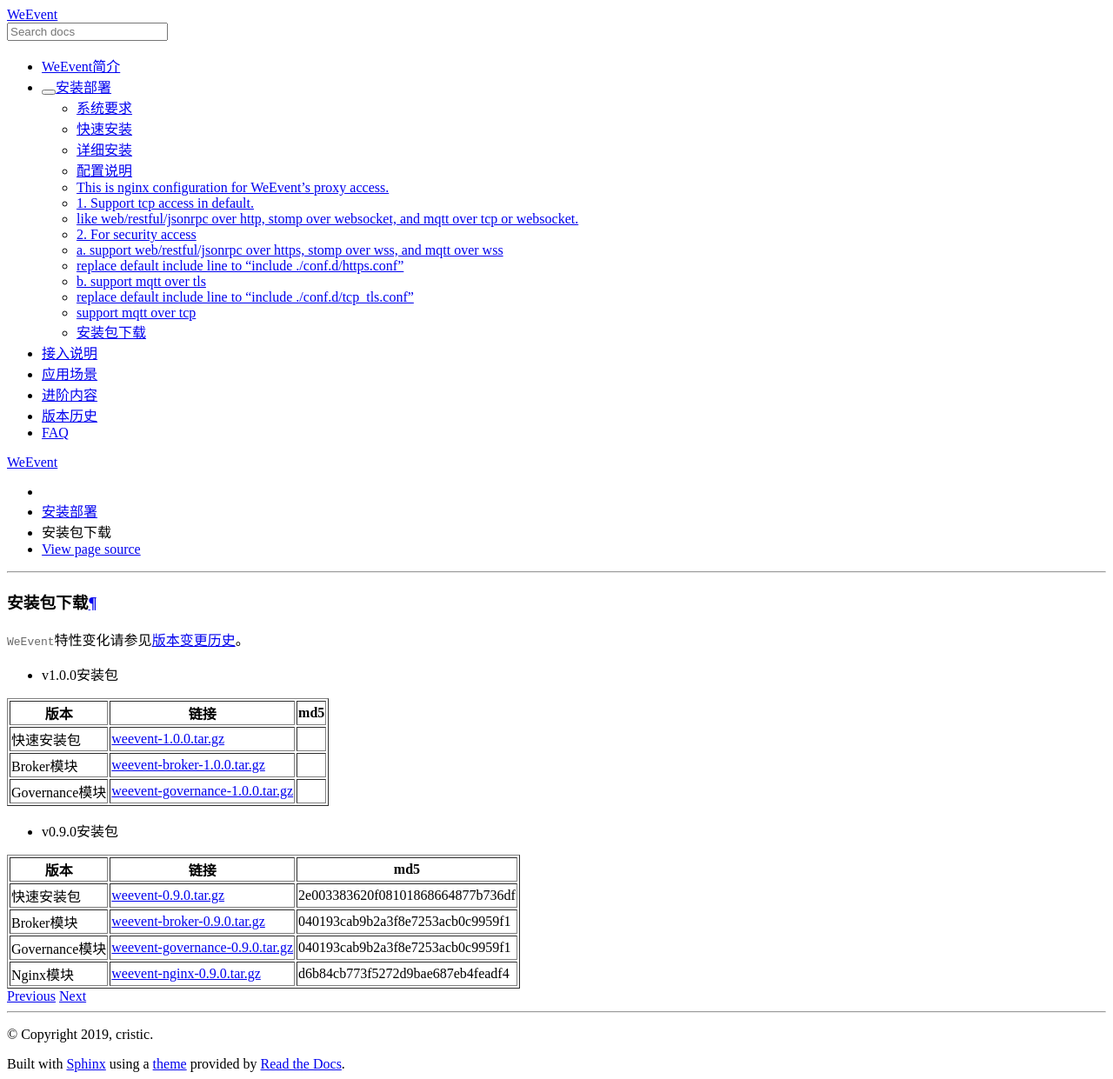
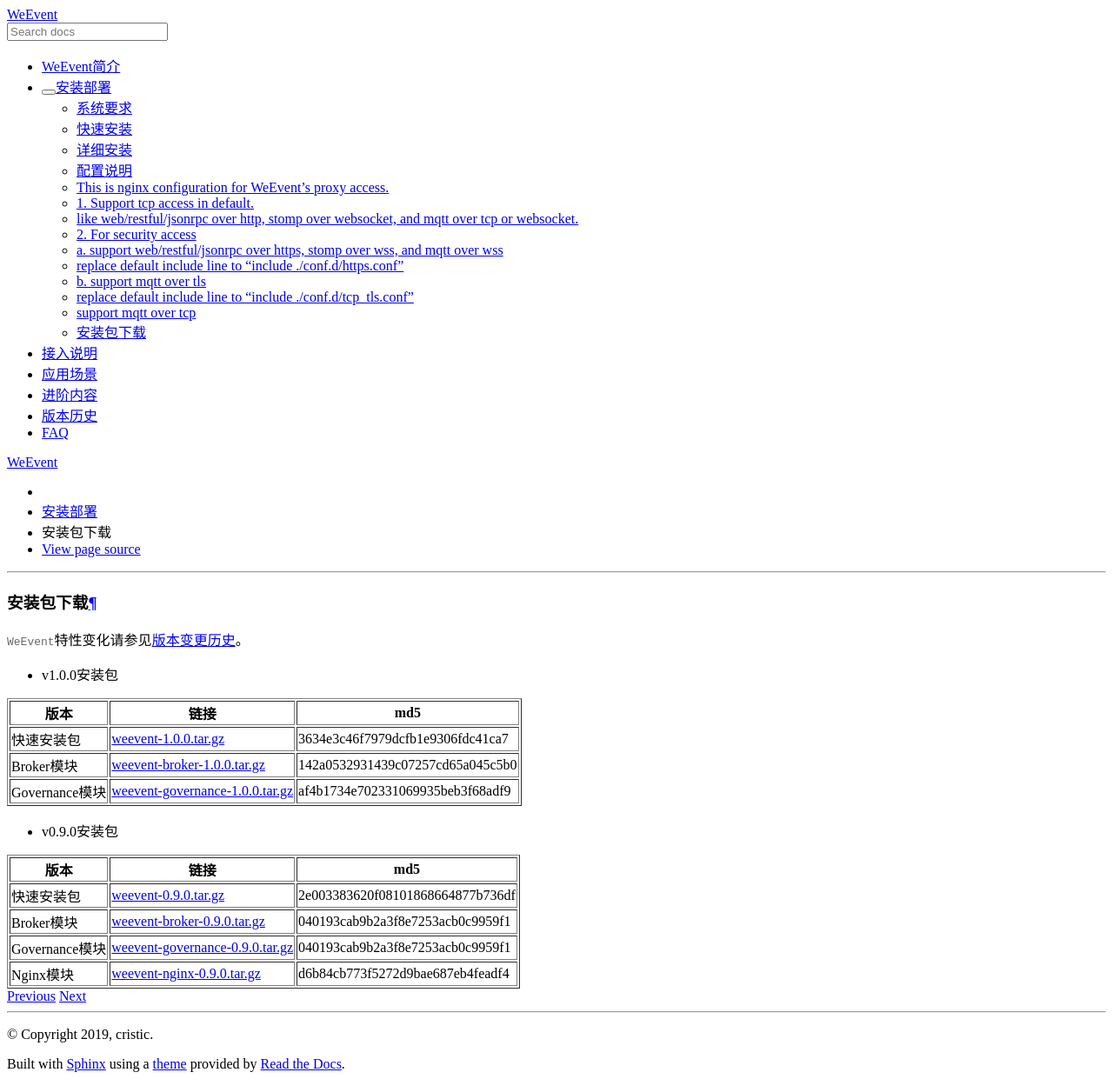
Before and after one commit to WeBankBlockchain/WeEvent-docs, a Sphinx documentation site: the page built from docs/install/download.md, in a window 1280 px wide. Shown: the whole page at 87% size. Built offline with Sphinx 7.4.7 and the Read the Docs theme 2.0.0, drawn with Linux system fonts in a browser that asks for light colours.

Commit message:
add tar md5 (#65)

```diff
--- a/docs/install/download.md
+++ b/docs/install/download.md
@@ -6,9 +6,9 @@
 
 | 版本     | 链接 | md5 |
 | ---------- | -------- | -------- |
-| 快速安装包 | [weevent-1.0.0.tar.gz](https://github.com/WeBankFinTech/WeEvent/releases/download/v1.0.0/weevent-1.0.0.tar.gz) |    |
-| Broker模块 | [weevent-broker-1.0.0.tar.gz](https://github.com/WeBankFinTech/WeEvent/releases/download/v1.0.0/weevent-1.0.0.tar.gz) |  |
-| Governance模块 | [weevent-governance-1.0.0.tar.gz](https://github.com/WeBankFinTech/WeEvent/releases/download/v1.0.0/weevent-governance-1.0.0.tar.gz) | |
+| 快速安装包 | [weevent-1.0.0.tar.gz](https://github.com/WeBankFinTech/WeEvent/releases/download/v1.0.0/weevent-1.0.0.tar.gz) | 3634e3c46f7979dcfb1e9306fdc41ca7 |
+| Broker模块 | [weevent-broker-1.0.0.tar.gz](https://github.com/WeBankFinTech/WeEvent/releases/download/v1.0.0/weevent-1.0.0.tar.gz) | 142a0532931439c07257cd65a045c5b0 |
+| Governance模块 | [weevent-governance-1.0.0.tar.gz](https://github.com/WeBankFinTech/WeEvent/releases/download/v1.0.0/weevent-governance-1.0.0.tar.gz) | af4b1734e702331069935beb3f68adf9 |
 
 
 
```
Also changed, not shown: docs/install/quickinstall.md (+1 -1 lines).
